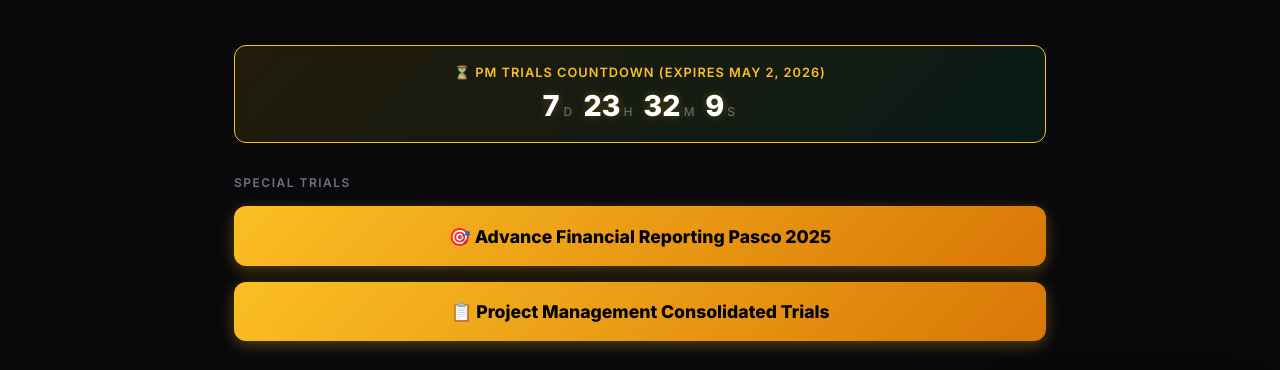
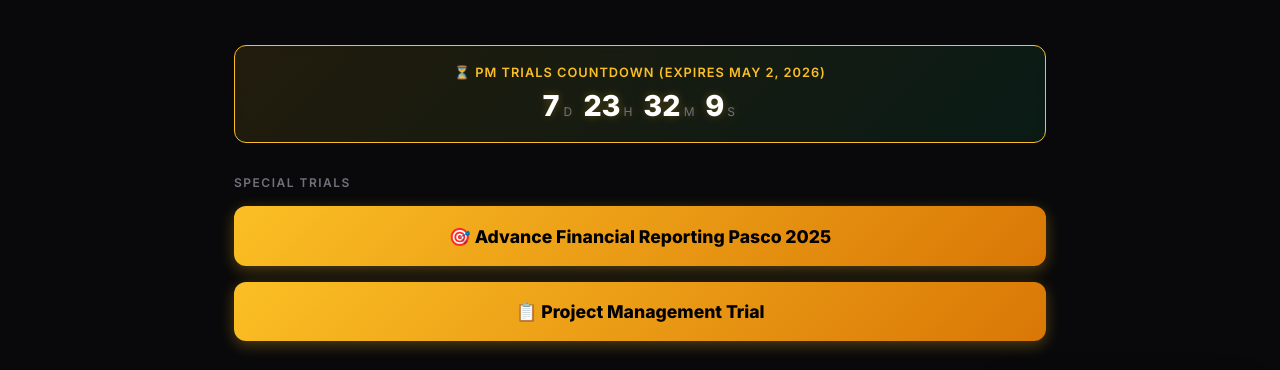
Before and after one commit to avorxephilip-cyber/philipexamprep, a website: page quiz.html in a window 1280 px wide. Shown: the part 183-553 px from the top of the page. Drawn offline with nearby package versions, Linux system fonts and the light colour scheme.

Commit message:
fix: update Project Management button label text in quiz.html

```diff
--- a/quiz.html
+++ b/quiz.html
@@ -617,7 +617,7 @@
             🎯 Advance Financial Reporting Pasco 2025
         </button>
         <button onclick="startTrial('project')" style="width: 100%; padding: 1.2rem; border-radius: 12px; background: linear-gradient(135deg, var(--gold), #d97706); color: #000; font-family: 'Inter', sans-serif; font-size: 1.1rem; font-weight: 800; border: none; cursor: pointer; box-shadow: 0 4px 15px rgba(251, 191, 36, 0.3); transition: all 0.2s; display: flex; align-items: center; justify-content: center; gap: 0.5rem;" onmouseover="this.style.transform='translateY(-2px)'" onmouseout="this.style.transform='translateY(0)'">
-            📋 Project Management Consolidated Trials
+            📋 Project Management Trial
         </button>
     </div>
 
```
